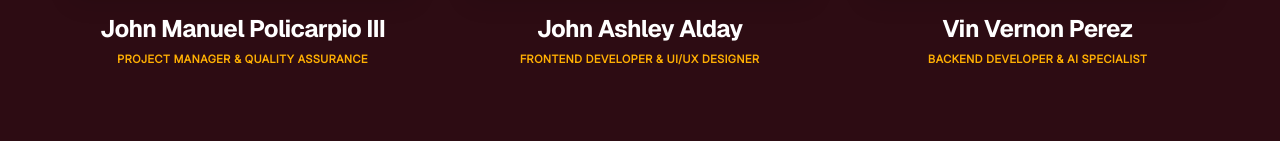
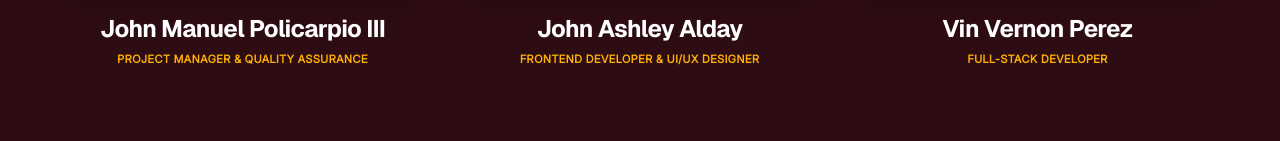
Before and after one commit to Emziee-e/Project-ALVIN, a React (Vite) app in the folder Project-ALVIN/ALVIN/: page / in a window 1280 px wide. Shown: the part 4028-4169 px from the top of the page. Built offline with nearby package versions, Linux system fonts and the light colour scheme; no server answers.

Commit message:
edited Vin role on Teams

```diff
--- a/Project-ALVIN/ALVIN/src/pages/LandingPage/Team.jsx
+++ b/Project-ALVIN/ALVIN/src/pages/LandingPage/Team.jsx
@@ -13,7 +13,7 @@ const teamMembers = [
   },
   {
     name: "Vin Vernon Perez",
-    role: "Backend Developer & AI Specialist",
+    role: "Full-Stack Developer",
     image: "./public/images/Vin.png"
   }
 ];
```
